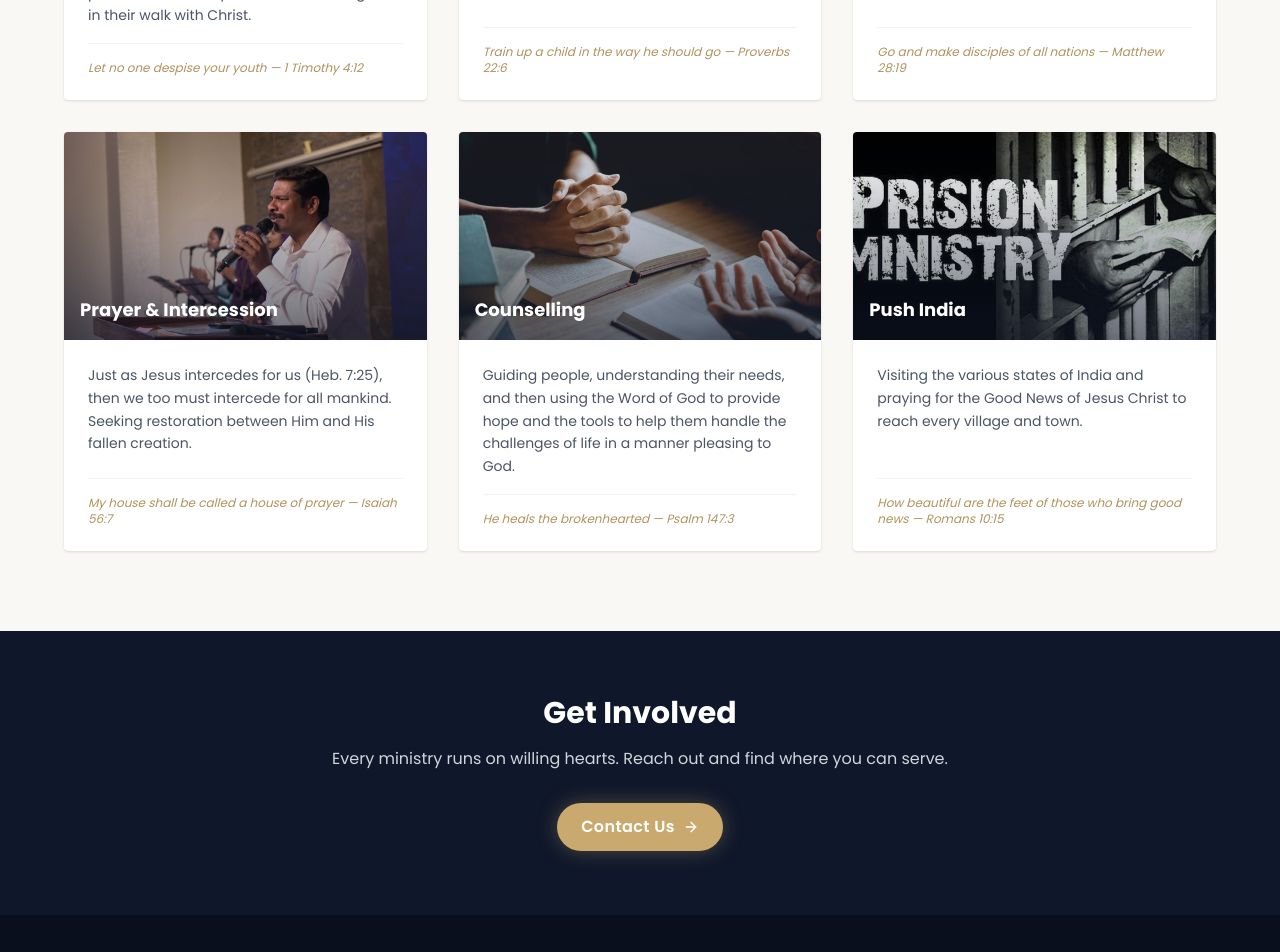
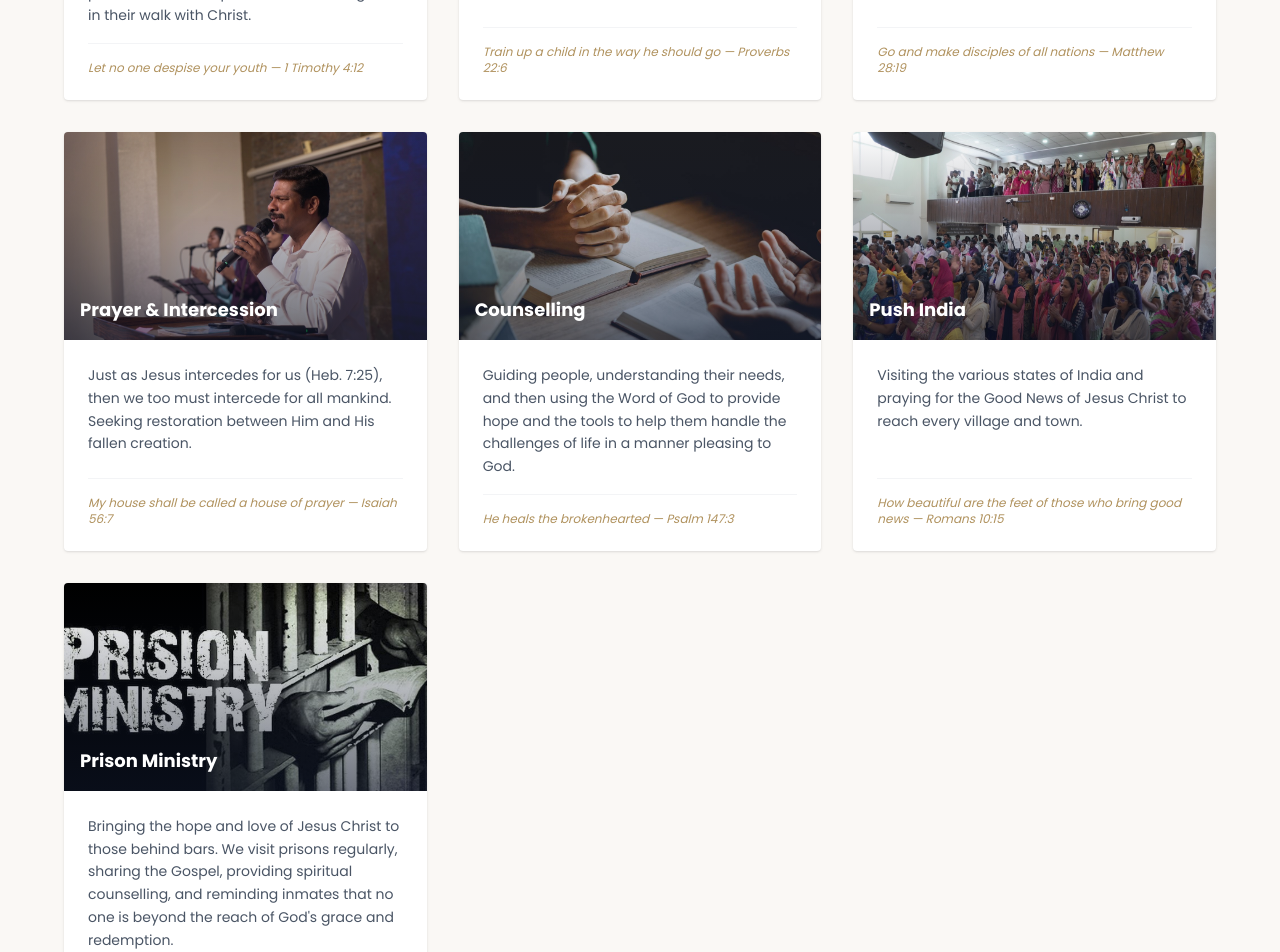
Before and after one commit to sujithtofficial/EFPH, a Next.js app: page /ministries in a window 1280 px wide. Shown: the part 760-1712 px from the top of the page. Built offline with nearby package versions, Linux system fonts and the light colour scheme.

Commit message:
Add Prison Ministry card, revert Push India image

```diff
--- a/app/ministries/page.tsx
+++ b/app/ministries/page.tsx
@@ -42,6 +42,12 @@ const MINISTRIES = [
     title: "Push India",
     desc: "Visiting the various states of India and praying for the Good News of Jesus Christ to reach every village and town.",
     verse: "How beautiful are the feet of those who bring good news — Romans 10:15",
+  },
+  {
+    key: "prison",
+    title: "Prison Ministry",
+    desc: "Bringing the hope and love of Jesus Christ to those behind bars. We visit prisons regularly, sharing the Gospel, providing spiritual counselling, and reminding inmates that no one is beyond the reach of God's grace and redemption.",
+    verse: "I was in prison and you came to visit me — Matthew 25:36",
   },
 ];
 
--- a/lib/assets.ts
+++ b/lib/assets.ts
@@ -21,7 +21,8 @@ export const ASSETS = {
     prayer: "/images/general/DSC02450.jpg",             // congregation praying
     youth: "/images/youth/DSC00005.jpg",                // youth meeting
     evangelism: "/images/general/DSC02458.jpg",          // pastor preaching
-    missions: "/images/stock/prison-ministry.jpg",            // prison ministry
+    missions: "/images/general/DSC02427.jpg",            // full packed congregation
+    prison: "/images/stock/prison-ministry.jpg",            // prison ministry
     counselling: "/images/stock/counselling.jpg",         // counselling stock image
   },
 
```
